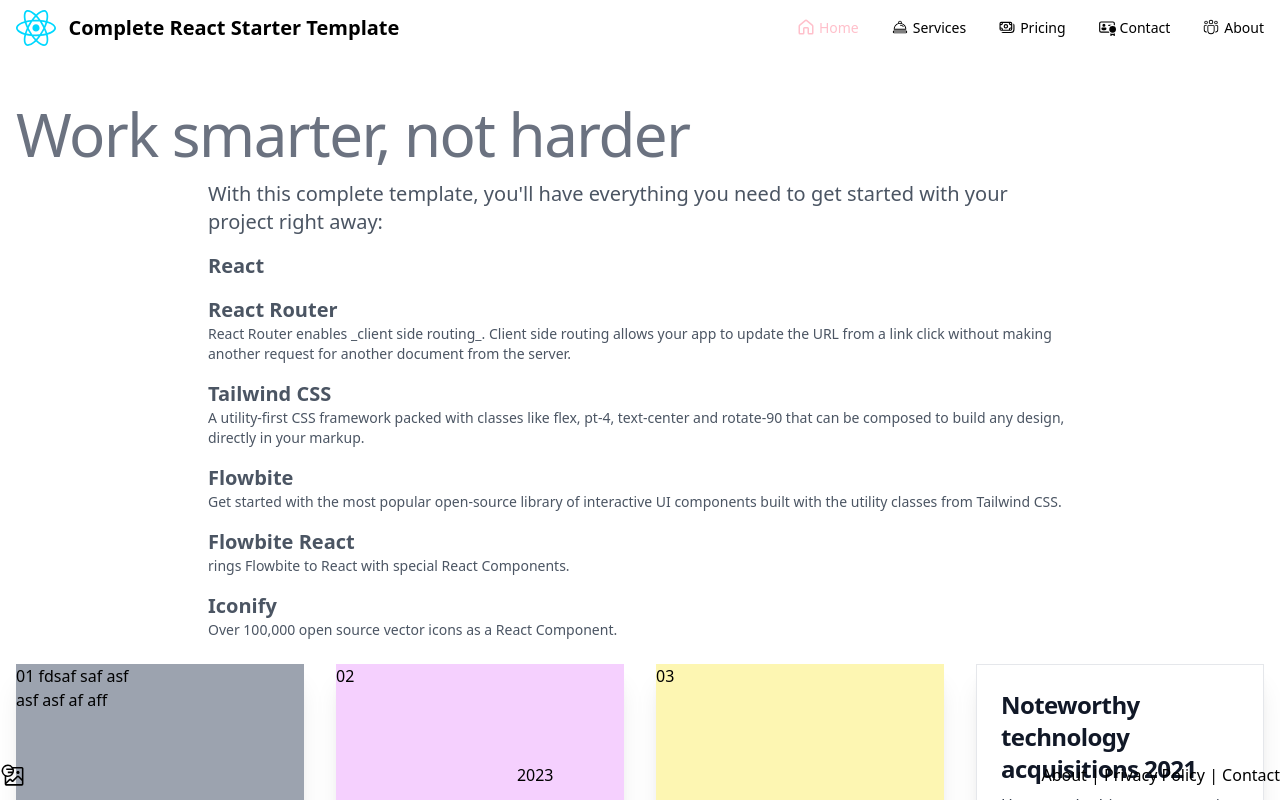
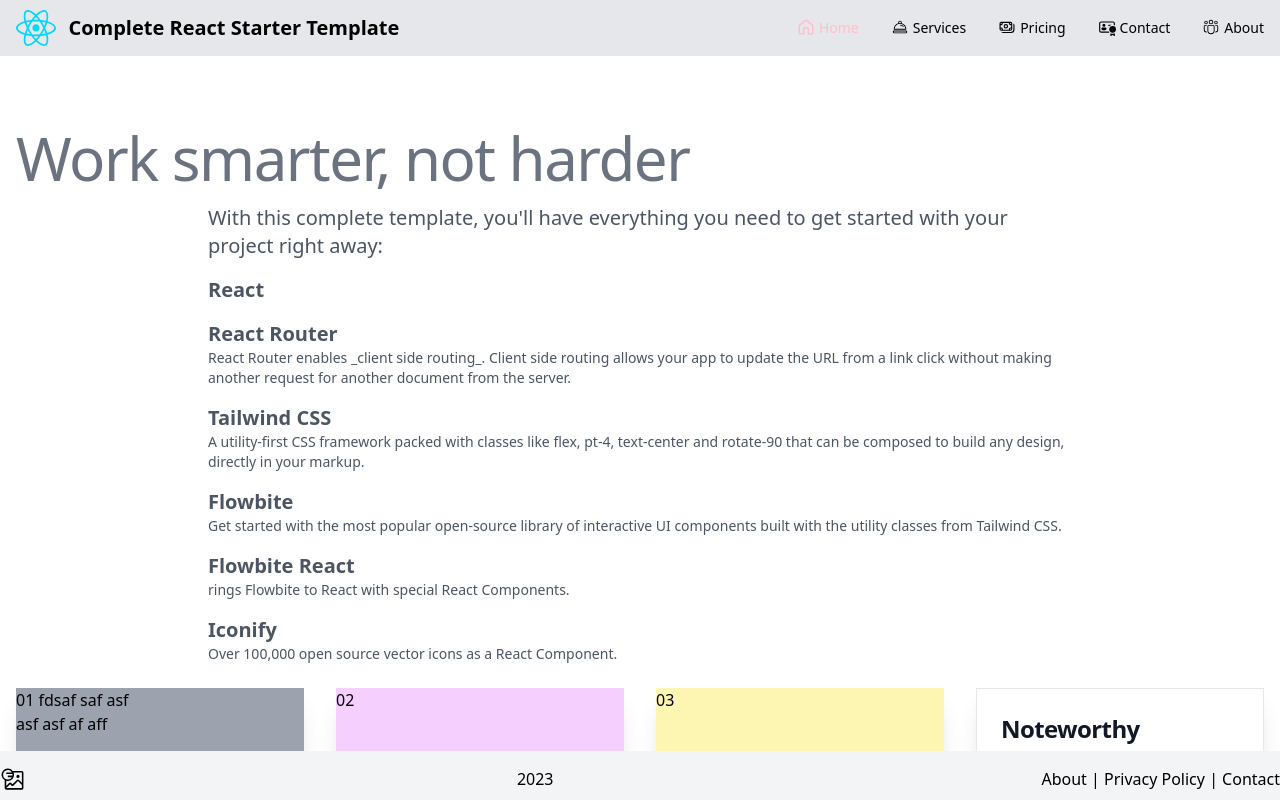
Before and after one commit to AndreasKarz/ReactStarterTemplate, a React (Vite) app: page / in a window 1280 px wide. Shown: the top 800 px of the page. Built offline with nearby package versions, Linux system fonts and the light colour scheme.

Commit message:
Some fixes

```diff
--- a/src/components/Footer.tsx
+++ b/src/components/Footer.tsx
@@ -9,8 +9,8 @@
 	const currentYear = new Date().getFullYear();
 
 	return (
-		<footer className='container w-full pb-3'>
-			<div className='flex justify-between'>
+		<footer className='w-full pb-2 bg-gray-100'>
+			<div className='container flex justify-between w-full mt-4'>
 				<div>
 					{' '}
 					<Icon
--- a/src/components/NavBar.tsx
+++ b/src/components/NavBar.tsx
@@ -10,6 +10,7 @@
 		<Navbar
 			fluid={false}
 			rounded={false}
+			className='bg-gray-200'
 		>
 			<Navbar.Brand>
 				<img
--- a/src/index.css
+++ b/src/index.css
@@ -10,8 +10,18 @@
 footer {
 	position: fixed;
 	bottom: 0;
+	right: 0;
+	left: 0;
+}
+
+nav {
+	position: fixed;
+	top: 0;
+	right: 0;
+	left: 0;
 }
 
 body {
-	padding-bottom: 80px;
+	padding: 80px 0 80px 0;
+	overflow: scroll;
 }
```
Also changed, not shown: 2 other files (tests, documents, lock files or other folders).
